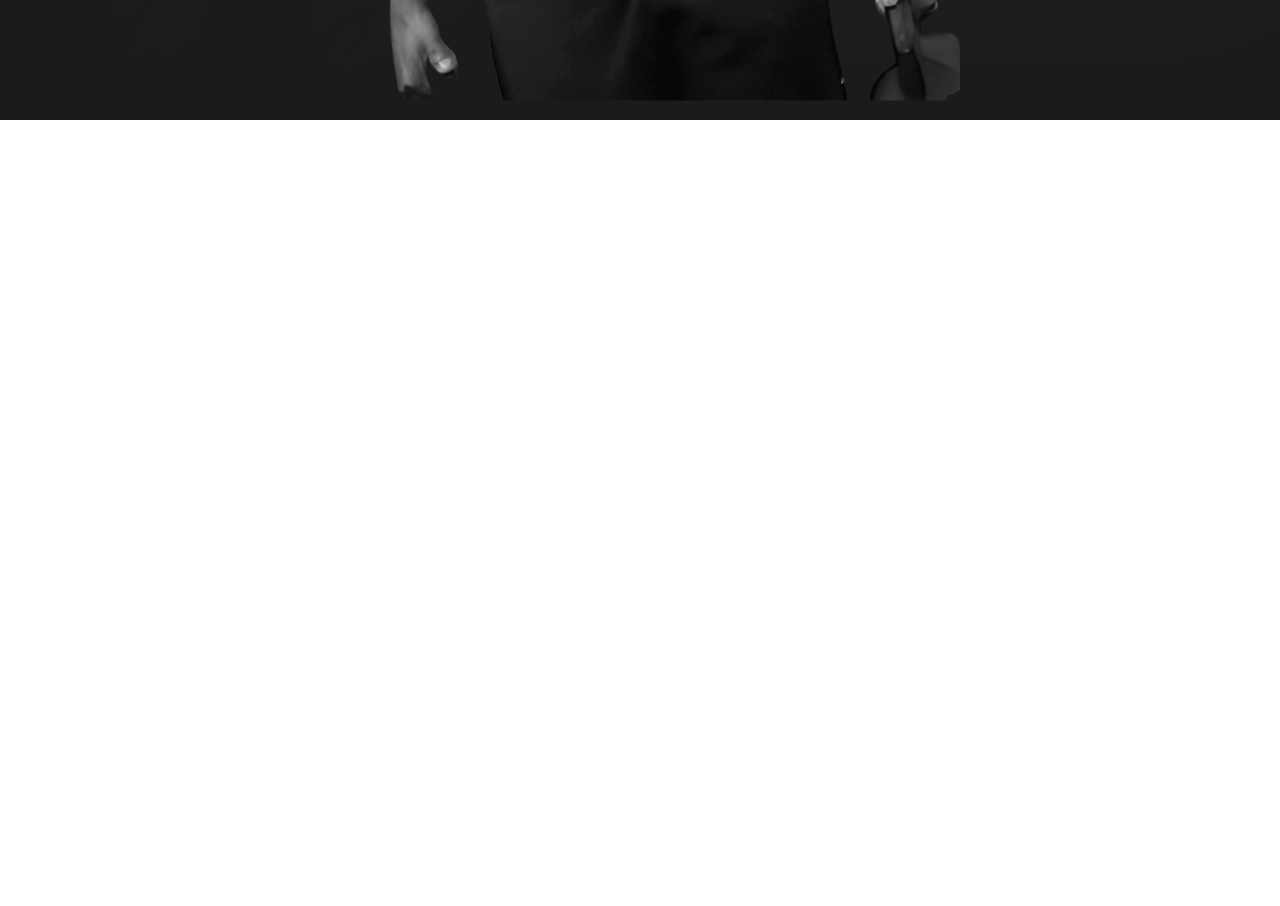
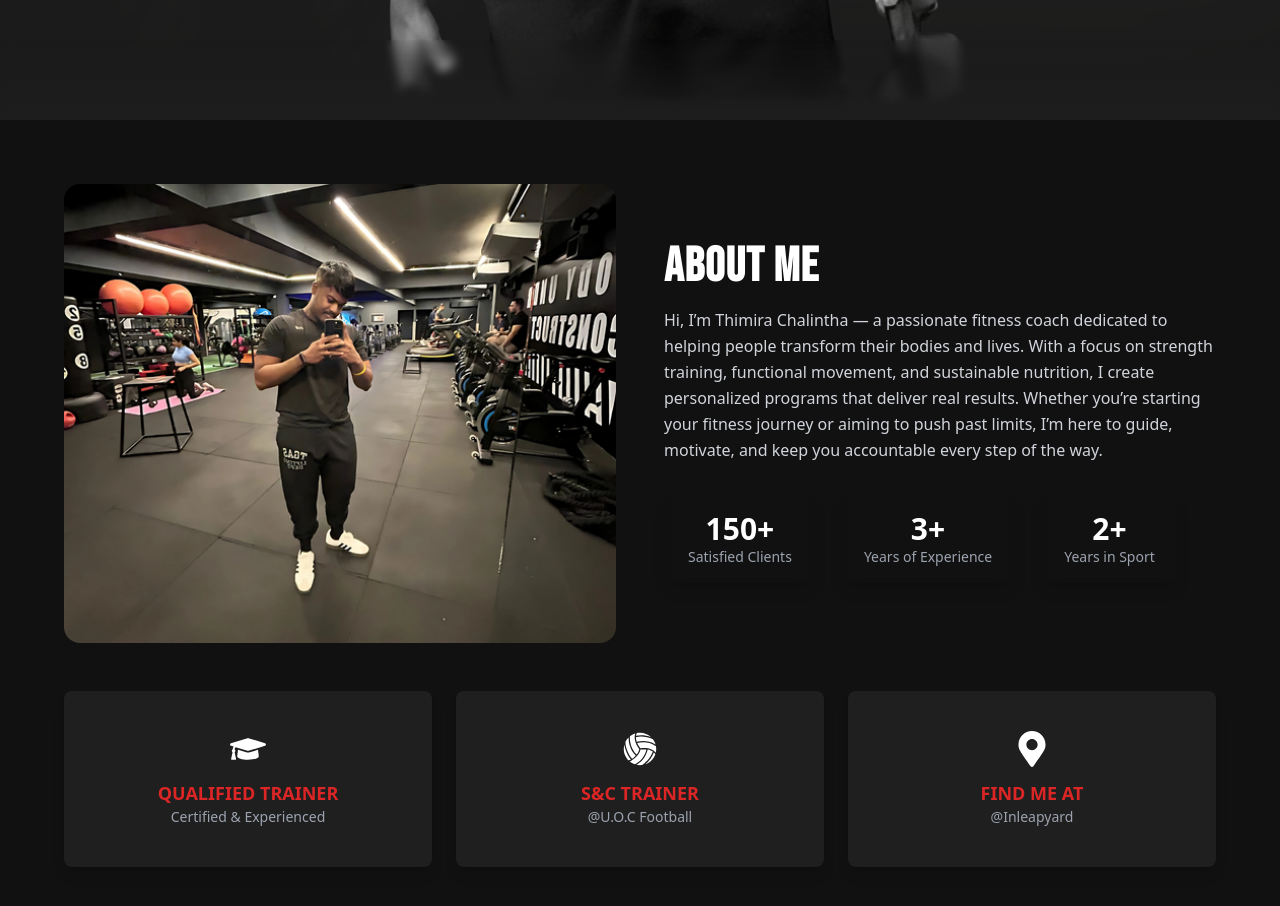
Before and after one commit to najmanmna/fitnessbythimmah, a React (Vite) app: page / in a window 1280 px wide. Shown: the part 680-1586 px from the top of the page. Before the commit the page ends 800 px from the top, so only its background shows below. Built offline with nearby package versions, Linux system fonts and the light colour scheme.

Commit message:
about me created

```diff
--- a/package.json
+++ b/package.json
@@ -14,7 +14,8 @@
     "@fontsource/inter": "^5.2.6",
     "framer-motion": "^12.23.12",
     "react": "^19.1.1",
-    "react-dom": "^19.1.1"
+    "react-dom": "^19.1.1",
+    "react-icons": "^5.5.0"
   },
   "devDependencies": {
     "@eslint/js": "^9.32.0",
--- a/src/App.jsx
+++ b/src/App.jsx
@@ -1,10 +1,12 @@
 import "./App.css";
+import AboutMe from "./components/AboutMe";
 import GymHeroSection from "./components/Hero";
 
 function App() {
   return (
     <>
       <GymHeroSection />
+      <AboutMe />
     </>
   );
 }
--- /dev/null
+++ b/src/components/AboutMe.jsx
@@ -0,0 +1,81 @@
+import React from "react";
+import { FaGraduationCap, FaMapMarkerAlt } from "react-icons/fa";
+import { GiVolleyballBall } from "react-icons/gi";
+import trainerImg from "../assets/images/aboutmeimg.png";
+
+const AboutMe = () => {
+  return (
+    <section className="bg-[#111] text-white py-16 px-4 md:px-12">
+      <div className="max-w-6xl mx-auto">
+        {/* Top Section */}
+        <div className="grid md:grid-cols-2 gap-12 items-center">
+          {/* Left: Image */}
+          <div className="rounded-2xl overflow-hidden">
+            <img
+              src={trainerImg}
+              alt="Trainer"
+              className="w-full h-full object-cover"
+            />
+          </div>
+
+          {/* Right: Text */}
+          <div>
+            <h2 className="font-heading tracking-wide text-4xl md:text-5xl font-bold mb-4">
+              ABOUT ME
+            </h2>
+            <p className="text-gray-300 leading-relaxed mb-8">
+              Hi, I’m Thimira Chalintha — a passionate fitness coach dedicated
+              to helping people transform their bodies and lives. With a focus
+              on strength training, functional movement, and sustainable
+              nutrition, I create personalized programs that deliver real
+              results. Whether you’re starting your fitness journey or aiming to
+              push past limits, I’m here to guide, motivate, and keep you
+              accountable every step of the way.
+            </p>
+
+            {/* Stats */}
+            <div className="flex gap-6 flex-wrap">
+              <div className="backdrop-blur-sm rounded-lg px-6 py-4 text-center shadow-lg">
+                <h3 className="text-3xl font-bold">150+</h3>
+                <p className="text-gray-400 text-sm">Satisfied Clients</p>
+              </div>
+              <div className="backdrop-blur-sm rounded-lg px-6 py-4 text-center shadow-lg">
+                <h3 className="text-3xl font-bold">3+</h3>
+                <p className="text-gray-400 text-sm">Years of Experience</p>
+              </div>
+              <div className="backdrop-blur-sm rounded-lg px-6 py-4 text-center shadow-lg">
+                <h3 className="text-3xl font-bold">2+</h3>
+                <p className="text-gray-400 text-sm">Years in Sport</p>
+              </div>
+            </div>
+          </div>
+        </div>
+
+        {/* Bottom Cards */}
+        <div className="grid md:grid-cols-3 gap-6 mt-12">
+          <div className="bg-[#1F1F1F] rounded-lg p-6 text-center shadow-lg py-10">
+            <FaGraduationCap className="mx-auto text-4xl text-white mb-3" />
+            <h3 className="text-red-600 font-bold text-lg">
+              QUALIFIED TRAINER
+            </h3>
+            <p className="text-gray-400 text-sm">Certified & Experienced</p>
+          </div>
+
+          <div className="bg-[#1F1F1F] rounded-lg p-6 text-center shadow-lg py-10">
+            <GiVolleyballBall className="mx-auto text-4xl text-white mb-3" />
+            <h3 className="text-red-600 font-bold text-lg">S&amp;C TRAINER</h3>
+            <p className="text-gray-400 text-sm">@U.O.C Football</p>
+          </div>
+
+          <div className="bg-[#1F1F1F] rounded-lg p-6 text-center shadow-lg py-10">
+            <FaMapMarkerAlt className="mx-auto text-4xl text-white mb-3" />
+            <h3 className="text-red-600 font-bold text-lg">FIND ME AT</h3>
+            <p className="text-gray-400 text-sm">@Inleapyard</p>
+          </div>
+        </div>
+      </div>
+    </section>
+  );
+};
+
+export default AboutMe;
--- a/src/components/Hero.jsx
+++ b/src/components/Hero.jsx
@@ -13,7 +13,12 @@ const GymHeroSection = () => {
         className="absolute inset-0"
         initial={{ scale: 1 }}
         animate={{ scale: 1.1 }}
-        transition={{ duration: 15, ease: "easeInOut", repeat: Infinity, repeatType: "reverse" }}
+        transition={{
+          duration: 15,
+          ease: "easeInOut",
+          repeat: Infinity,
+          repeatType: "reverse",
+        }}
       >
         <img
           src={gymBg}
@@ -86,19 +91,27 @@ const GymHeroSection = () => {
           <motion.a
             href="#join"
             className="bg-red-600 text-white font-semibold  px-10 py-2 sm:px-6 sm:py-3 rounded-md hover:bg-red-700 transition text-sm sm:text-base"
-            variants={{ hidden: { opacity: 0, y: 20 }, visible: { opacity: 1, y: 0 } }}
+            variants={{
+              hidden: { opacity: 0, y: 20 },
+              visible: { opacity: 1, y: 0 },
+            }}
           >
             JOIN NOW
           </motion.a>
           <motion.a
             href="#programs"
             className="border border-white text-white font-semibold px-6 py-3 rounded-md hover:bg-white hover:text-black transition text-sm sm:text-base"
-            variants={{ hidden: { opacity: 0, y: 20 }, visible: { opacity: 1, y: 0 } }}
+            variants={{
+              hidden: { opacity: 0, y: 20 },
+              visible: { opacity: 1, y: 0 },
+            }}
           >
             VIEW PROGRAMS
           </motion.a>
         </motion.div>
       </div>
+      {/* Bottom Blur Overlay */}
+      <div className="absolute bottom-0 left-0 w-full h-20 bg-gradient-to-t from-[#1E1E1E]/90 to-transparent backdrop-blur-sm z-20 pointer-events-none" />
     </section>
   );
 };
```
Also changed, not shown: src/assets/images/aboutmeimg.png (added), 1 other file (tests, documents, lock files or other folders).
